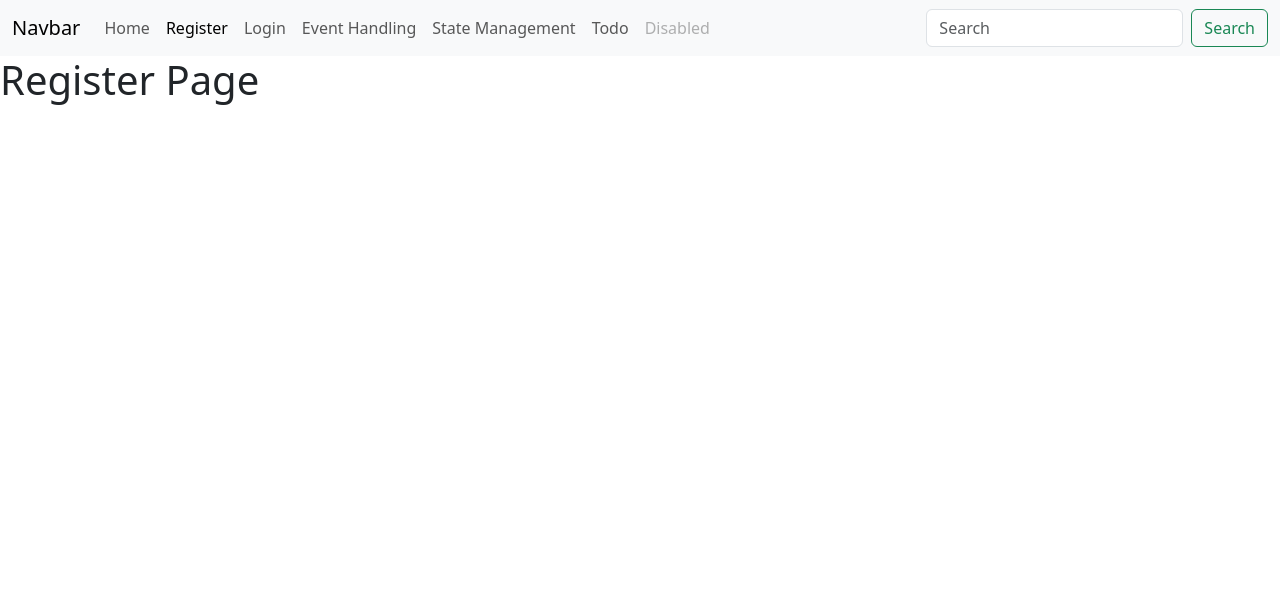
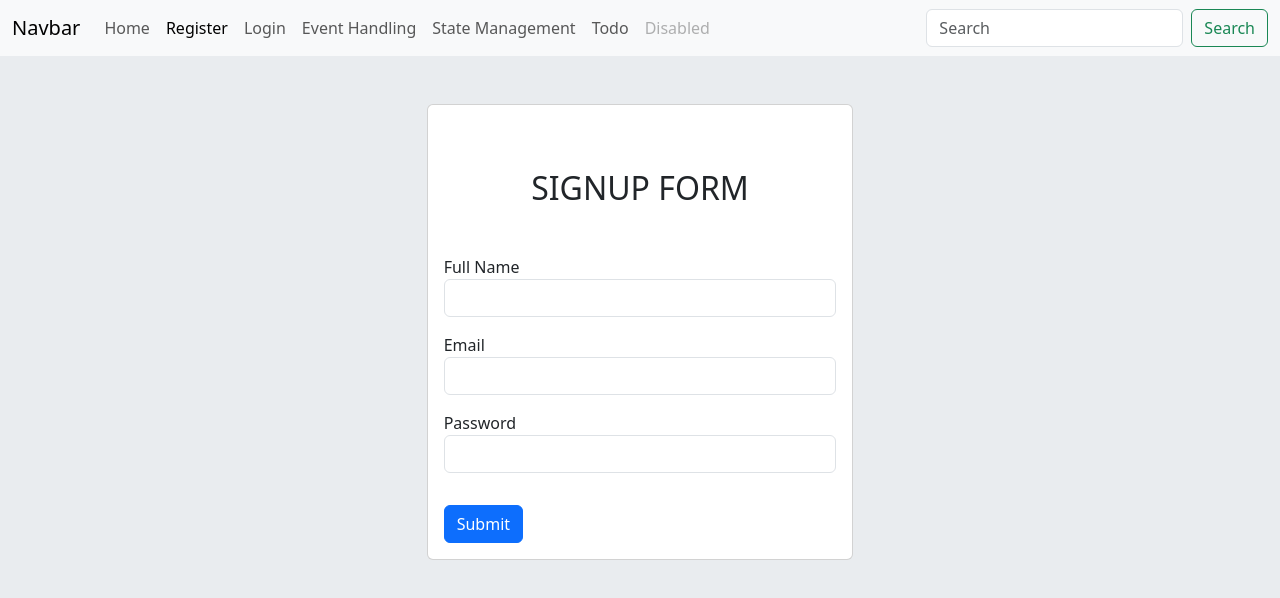
Before and after one commit to digipodium/DP-2023-AUG-MERN-06-00-SS, a React (Vite) app in the folder Section 2/frontend/: page /register in a window 1280 px wide. Shown: the top 598 px of the page. Built offline with nearby package versions, Linux system fonts and the light colour scheme.

Commit message:
signup form

```diff
--- a/Section 2/frontend/src/components/Signup.jsx
+++ b/Section 2/frontend/src/components/Signup.jsx
@@ -2,8 +2,24 @@
 
 const Signup = () => {
   return (
-    <div>
-      <h1>Register Page</h1>
+    <div className='vh-100 bg-body-secondary'>
+      <div className='col-md-4 mx-auto py-5'>
+          <div className="card">
+            <div className="card-body">
+              <h2 className='text-center my-5'>SIGNUP FORM</h2>
+              <form>
+                <label>Full Name</label>
+                <input type="text" className="form-control mb-3" />
+                <label>Email</label>
+                <input type="text" className="form-control mb-3" />
+                <label>Password</label>
+                <input type="password" className="form-control mb-3" />
+
+                <button className='btn btn-primary mt-3'>Submit</button>
+              </form>
+            </div>
+          </div>
+      </div>
     </div>
   )
 }
```
